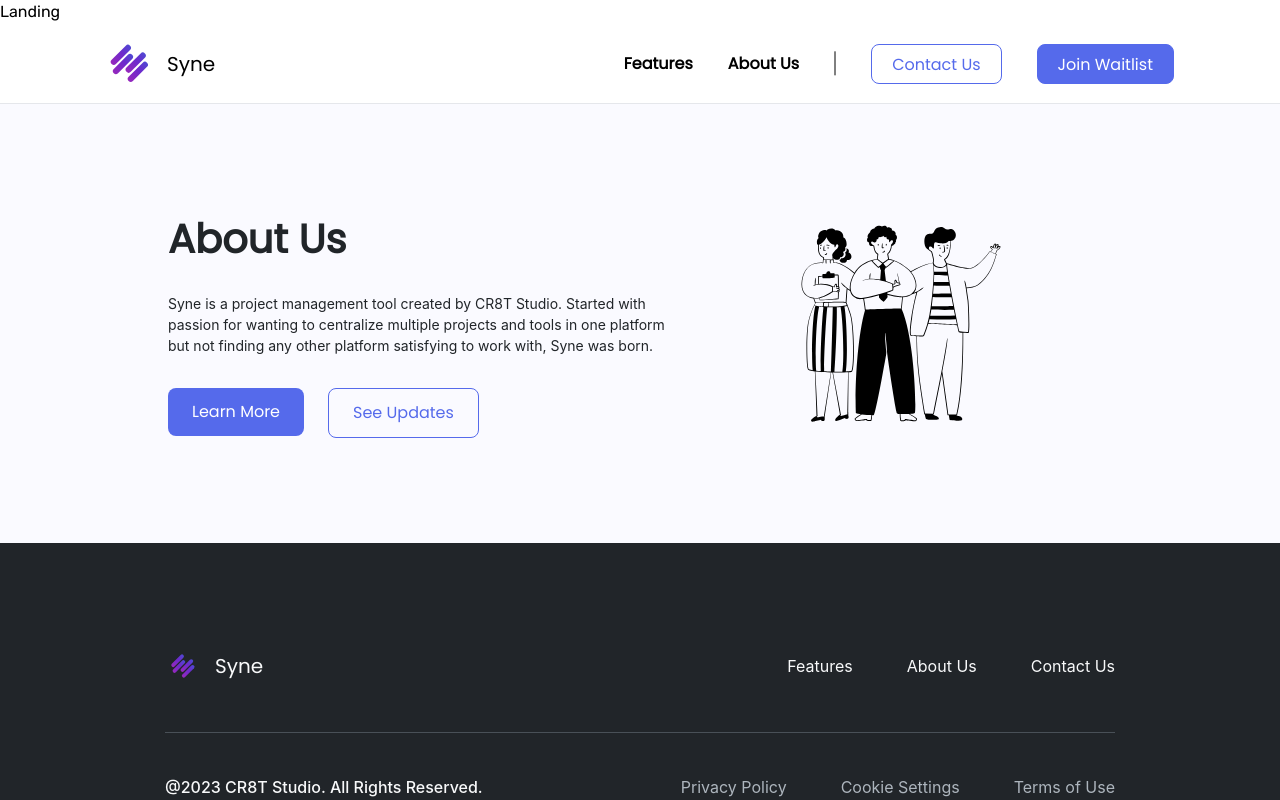
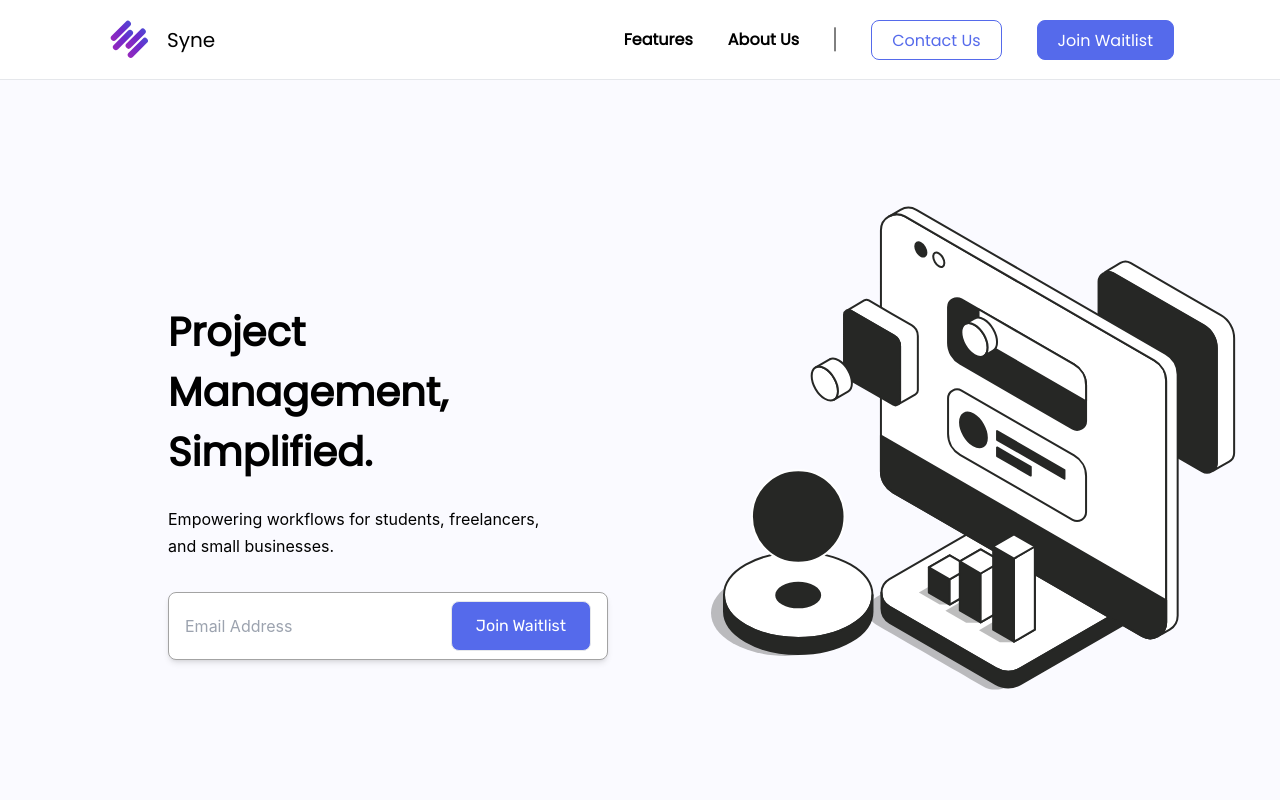
Before and after one commit to jeannyinthelamp/sycamore.ai, a React (Create React App) app: page / in a window 1280 px wide. Shown: the top 800 px of the page. Built offline with nearby package versions, Linux system fonts and the light colour scheme.

Commit message:
landing re importing

```diff
--- a/src/Pages/Landing/Landing.js
+++ b/src/Pages/Landing/Landing.js
@@ -1,13 +1,14 @@
 import React from "react";
 import Navbar from "../../Components/Landing/Navbar/Navbar";
+import Hero from "../../Components/Landing/Hero/Hero";
 import About from "../../Components/Landing/About/About";
 import Footer from "../../Components/Landing/Footer/Footer";
 
 export default function Landing() {
     return (
         <div>
-      Landing
             <Navbar />
+            <Hero />
             <About />
             <Footer />
         </div>
```
Lines whose indentation alone changed are shown as unchanged.
